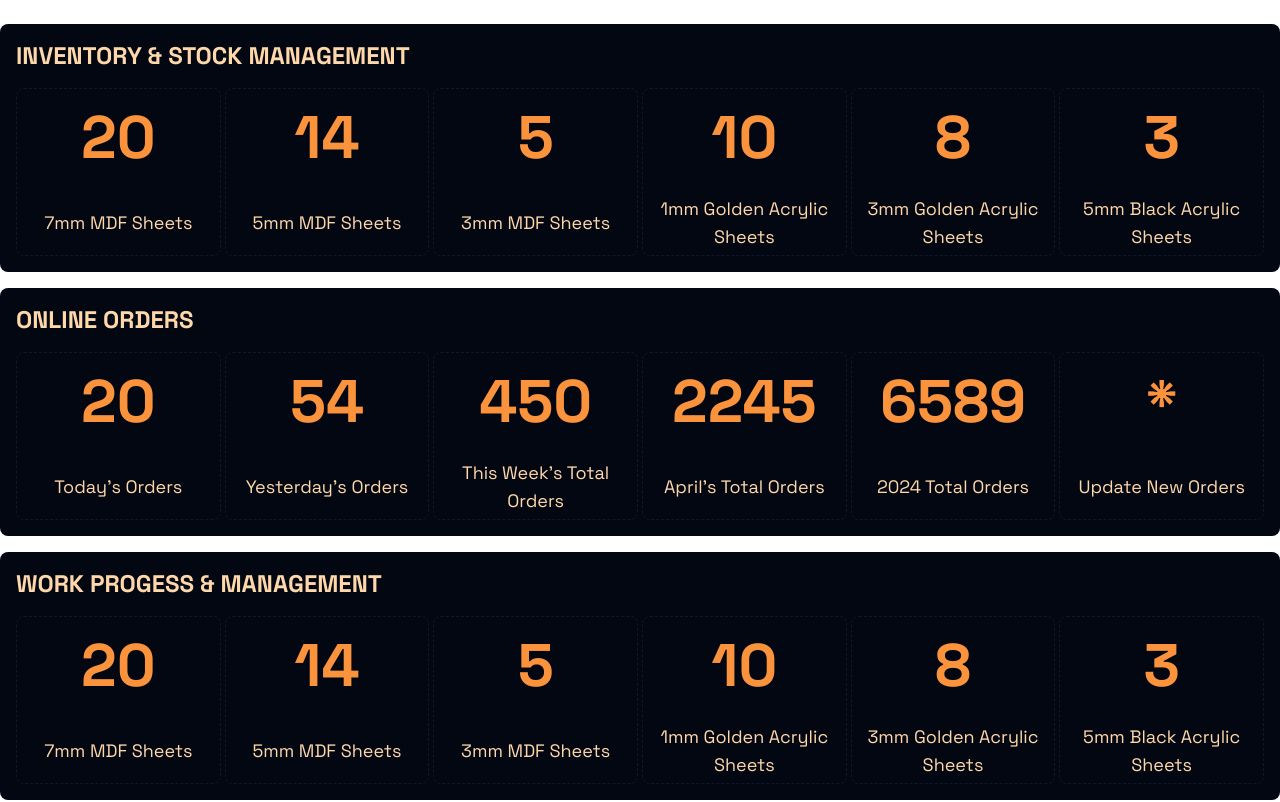
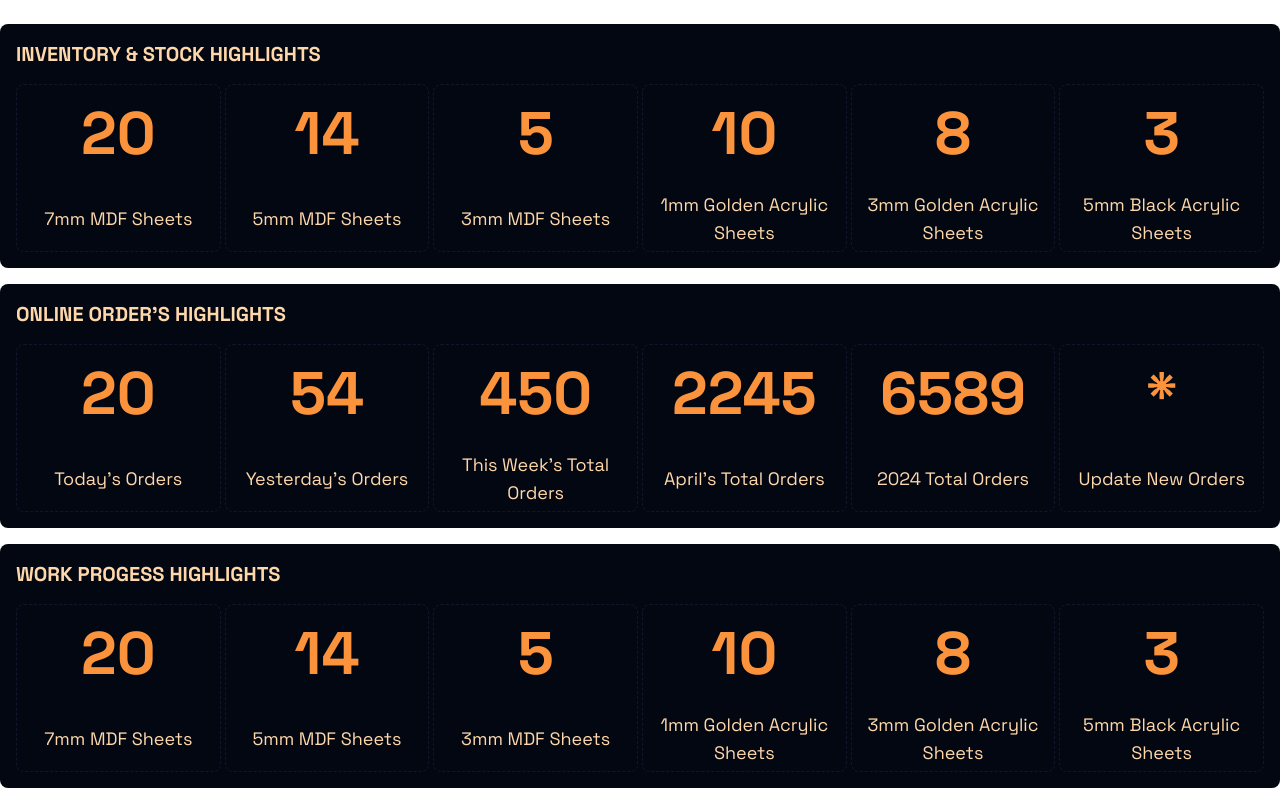
Before and after one commit to yashvdhakad/quantum-one, a Next.js app: page /dashboard in a window 1280 px wide. Shown: the top 802 px of the page. Built offline with nearby package versions, Linux system fonts and the light colour scheme.

Commit message:
feat: :tada: inventory management system initial code

```diff
--- a/src/app/dashboard/inventory/page.tsx
+++ b/src/app/dashboard/inventory/page.tsx
@@ -1,9 +1,68 @@
-import React from 'react'
+"use client";
+import { Input } from "@/components/ui/input";
+import { Button } from "@/components/ui/button";
+import { useEffect, useState } from "react";
+import databaseService from "@/appwrite/database";
 
 function page() {
+  const [input, setInput] = useState("");
+  const [orders, setOrders] = useState<{ data: string }[]>([]);
+
+  // const { stockOrders, addStockOrders } = useInventoryDataStore((state) => ({
+  //   stockOrders: state.stockOrders,
+  //   addStockOrders: state.addStockOrders,
+  // }));
+
+  // useEffect(() => {
+  //   const orders = async () => {
+  //     return await databaseService.getOrders();
+  //   };
+  // }, []);
+
+  const changeHandler = (e: any) => {
+    setInput(e.target.value);
+  };
+
+  const clickHandler = async () => {
+    setOrders([...orders, { data: input }]);
+    console.log(orders)
+
+    // addStockOrders(Number(input));
+    const jsonOrders = JSON.stringify(orders);
+    // const jsonOrders = JSON.stringify(Number(input));
+    // console.log(jsonOrders);
+    await databaseService.addOrder(jsonOrders);
+    setInput("");
+  };
+
+  const keyHandler = (e: any) => {
+    if (e.key === "Enter") {
+      clickHandler();
+    }
+  };
+
   return (
-    <div>page</div>
-  )
+    <main className="max-w-7xl m-auto h-screen">
+      <section className="flex gap-4 justify-center items-center py-10">
+        <Input
+          onChange={(e) => changeHandler(e)}
+          onKeyDown={(e) => keyHandler(e)}
+          className="w-fit"
+          type="number"
+          placeholder="Enter Order Code"
+          value={input}
+        ></Input>
+        <Button onClick={clickHandler}>Add Order</Button>
+      </section>
+      <section className="">
+        {orders.map((order, i) => (
+          <p className="w-fit border p-4 flex flex-row gap-4" key={i}>
+            {order.data}
+          </p>
+        ))}
+      </section>
+    </main>
+  );
 }
 
-export default page
+export default page;
--- a/src/app/dashboard/page.tsx
+++ b/src/app/dashboard/page.tsx
@@ -2,7 +2,7 @@ import DashCard from "@/components/DashCard";
 
 function page() {
   const inventoryCardData = {
-    a: "Inventory & Stock Management",
+    a: "Inventory & Stock Highlights",
     b: "/dashboard/inventory",
     z: {
       o: 20,
@@ -31,7 +31,7 @@ function page() {
   };
 
   const orderCardData = {
-    a: "Online Orders",
+    a: "Online Order's Highlights",
     b: "/dashboard/online-orders",
     z: {
       o: 20,
@@ -60,37 +60,8 @@ function page() {
   };
 
   const workData = {
-    a: "Work Progess & Management",
+    a: "Work Progess Highlights",
     b: "/dashboard/tasks",
-    z: {
-      o: 20,
-      p: "7mm MDF Sheets",
-    },
-    y: {
-      o: 14,
-      p: "5mm MDF Sheets",
-    },
-    x: {
-      o: 5,
-      p: "3mm MDF Sheets",
-    },
-    w: {
-      o: 10,
-      p: "1mm Golden Acrylic Sheets",
-    },
-    v: {
-      o: 8,
-      p: "3mm Golden Acrylic Sheets",
-    },
-    t: {
-      o: 3,
-      p: "5mm Black Acrylic Sheets",
-    },
-  };
-
-  const nullData = {
-    a: "Empty Category",
-    b: "/dashboard/null",
     z: {
       o: 20,
       p: "7mm MDF Sheets",
@@ -122,7 +93,6 @@ function page() {
       <DashCard cardData={inventoryCardData} />
       <DashCard cardData={orderCardData} />
       <DashCard cardData={workData} />
-      <DashCard cardData={nullData} />
     </main>
   );
 }
--- a/src/appwrite/database.tsx
+++ b/src/appwrite/database.tsx
@@ -12,16 +12,28 @@ export class DatabaseService {
     this.databases = new Databases(this.client);
   }
 
-  async getPost(slug: any) {
+  async getOrders() {
+    try {
+      return await this.databases.listDocuments(
+        conf.appwriteDatabaseID,
+        conf.appwriteIOCollectionID,
+      );
+    } catch (error) {
+      console.log("Appwrite Service :: getOrders() :: ", error);
+      return false;
+    }
+  }
+
+  async addOrder(slug: any) {
     try {
       return await this.databases.createDocument(
         conf.appwriteDatabaseID,
-        conf.appwriteCollectionID,
+        conf.appwriteIOCollectionID,
         ID.unique(),
         slug
       );
     } catch (error) {
-      console.log("Appwrite Service :: getPost() :: ", error);
+      console.log("Appwrite Service :: addOrder() :: ", error);
       return false;
     }
   }
--- a/src/components/DashCard.tsx
+++ b/src/components/DashCard.tsx
@@ -9,7 +9,7 @@ const DashCard: React.FC<DashCardProps> = ({ cardData }) => {
   return (
     <section className="p-4 bg-gray-950 flex flex-col gap-4 rounded-lg">
       <Link href={cardData.b}>
-        <div className="text-2xl hover:cursor-pointer uppercase font-bold text-orange-200">
+        <div className="text-xl hover:cursor-pointer uppercase font-bold text-orange-200">
           {cardData.a}
         </div>
       </Link>
--- a/src/conf/config.ts
+++ b/src/conf/config.ts
@@ -3,6 +3,9 @@ const conf = {
   appwriteProjectID: String(process.env.NEXT_PUBLIC_APPWRITE_PROJECT_ID),
   appwriteDatabaseID: String(process.env.NEXT_PUBLIC_APPWRITE_DATABASE_ID),
   appwriteCollectionID: String(process.env.NEXT_PUBLIC_APPWRITE_COLLECTION_ID),
+  appwriteIOCollectionID: String(
+    process.env.NEXT_PUBLIC_APPWRITE_IO_COLLECTION_ID
+  ),
 };
 
 export default conf;
```
